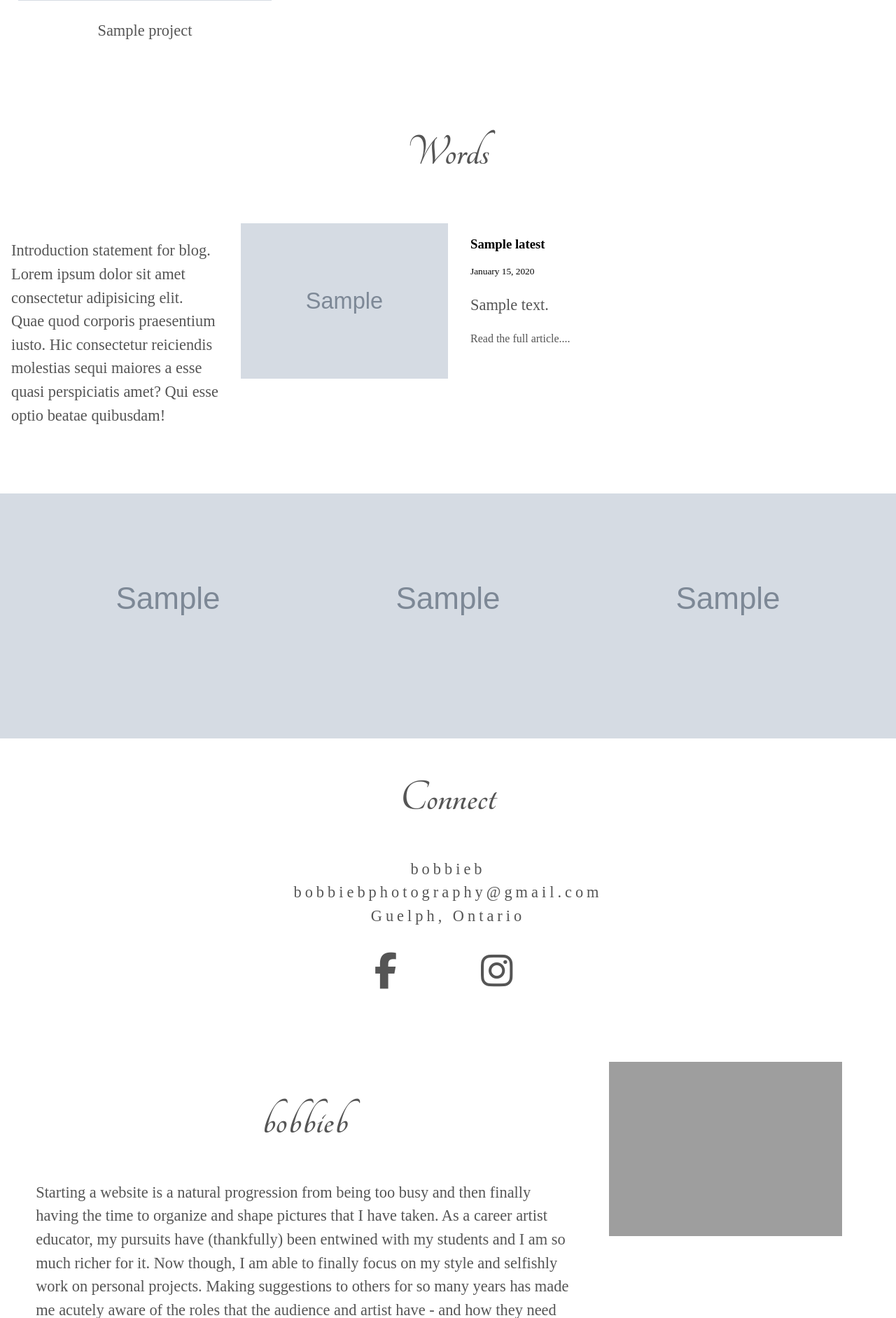
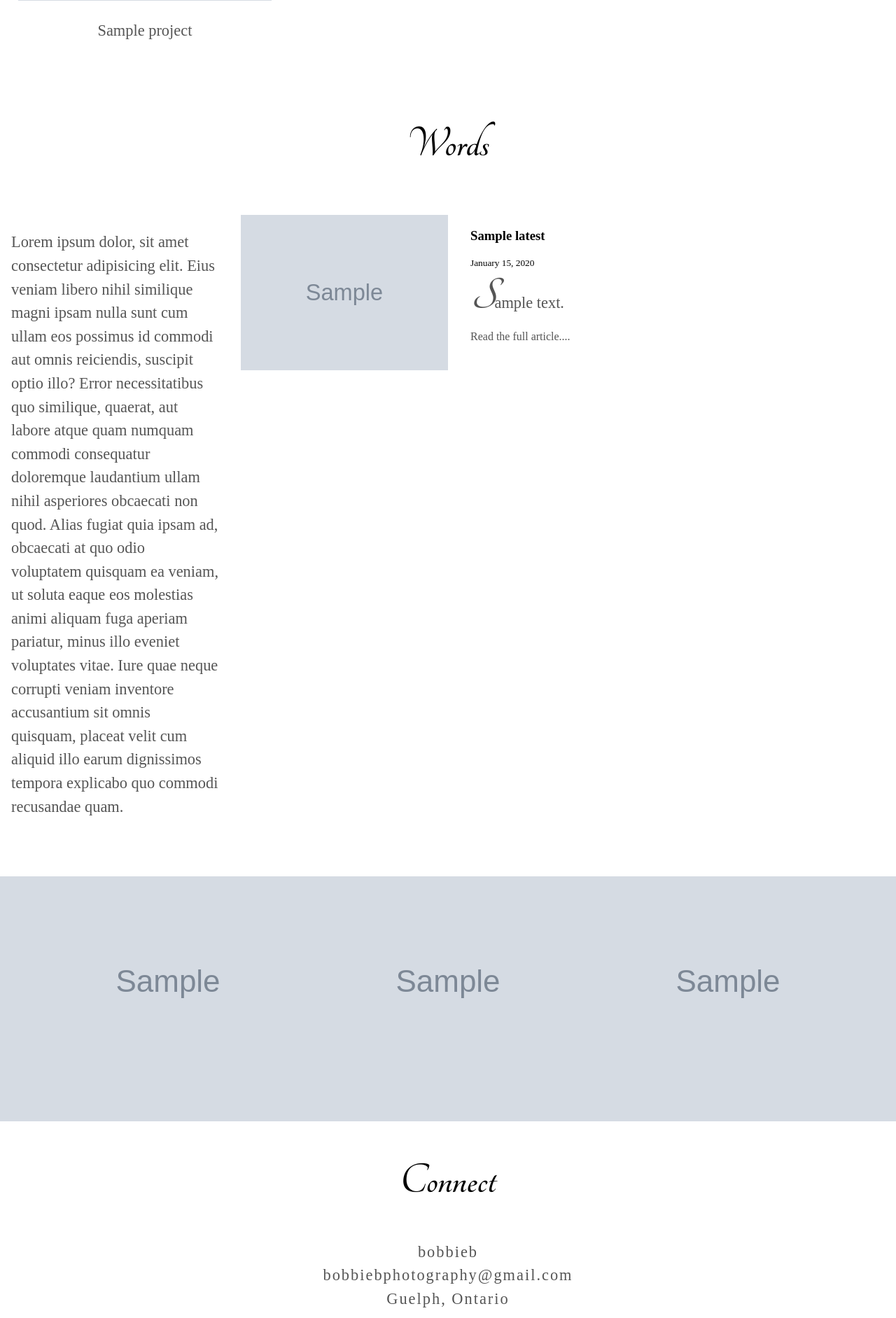
Before and after one commit to emac62/bbp-website, a Django app: template bbpweb/words/templates/words/home.html in a window 1280 px wide. Shown: the part 1267-3150 px from the top of the page at 70% size. Run offline with Django 3.2, Linux system fonts and the light colour scheme; the template is opened without the code that fills it: most values are stand-ins (such as "Sample title", 1, 10 or a date in 2020); grey boxes marked "Sample" are stand-in pictures; some libraries are stand-ins or nearby versions; grey boxes are pictures that could not be loaded.

Commit message:
h2 changes, first letter

```diff
--- a/bbpweb/static/words/css/words.css
+++ b/bbpweb/static/words/css/words.css
@@ -57,13 +57,17 @@ nav:hover ul {
 .left-col {
   width: 60%;
   float: left;
-  margin: 4% 0 4% 4%;
+  margin: 4%;
 }
 
 .sidebar {
   width: 26%;
   float: left;
   margin: 4%;
+}
+
+.sidebar img {
+  vertical-align: middle;
 }
 
 .one-third-port {
@@ -94,9 +98,14 @@ nav:hover ul {
   text-align: center;
 }
 
+#about {
+  display: flex;
+  flex-direction: row;
+}
+
 .contact p {
   text-align: center;
-  letter-spacing: 5px;
+  letter-spacing: 2px;
 }
 
 .contact a {
@@ -110,7 +119,7 @@ a.catalogue:hover {
 
 .clearfix {
   clear: both;
-  height: 3%;
+  height: 1.5%;
 }
 
 .parallax {
@@ -197,6 +206,11 @@ body, html {
   text-align: justify;
 }
 
+.post-content p::first-letter {
+  font-family: 'Tangerine-Bold';
+  font: bold italic 3em / .5 'Tangerine-Bold';
+}
+
 .current-post {
   flex: 5;
 }
@@ -270,7 +284,7 @@ body, html {
 }
 
 .form {
-  width: 50%;
+  width: 75%;
   height: auto;
   background: #e6e6e6;
   border-radius: 8px;
@@ -391,8 +405,8 @@ button:hover {
 h2 {
   font-family: 'Tangerine-Bold';
   font-size: 400%;
-  font-weight: 700;
-  color: #555555;
+  font-weight: 500;
+  color: black;
   text-align: center;
 }
 
--- a/bbpweb/static/words/scss/_cols.scss
+++ b/bbpweb/static/words/scss/_cols.scss
@@ -3,16 +3,22 @@
   align-items: center;
 }
 
+
+
 .left-col {
   width: 60%;
   float: left;
-  margin: 4% 0 4% 4%;
+  margin: 4%;
 }
 
 .sidebar {
   width: 26%;
   float: left;
   margin: 4%;
+}
+
+.sidebar img {
+  vertical-align: middle;
 }
 
 
@@ -49,10 +55,15 @@
 
 }
 
+#about {
+  display: flex;
+  flex-direction: row;
+}
+
 
 .contact p {
   text-align: center;
-  letter-spacing: 5px;
+  letter-spacing: 2px;
 }
 
 .contact a {
@@ -67,5 +78,5 @@ a.catalogue:hover {
 
 .clearfix {
   clear: both;
-  height: 3%;
+  height: 1.5%;
 }
--- a/bbpweb/static/words/scss/_contact_form.scss
+++ b/bbpweb/static/words/scss/_contact_form.scss
@@ -1,5 +1,5 @@
 .form{
-  width:50%;
+  width: 75%;
   height: auto;
   background:#e6e6e6;
   border-radius:8px;
--- a/bbpweb/static/words/scss/_posts.scss
+++ b/bbpweb/static/words/scss/_posts.scss
@@ -29,6 +29,11 @@ body, html {
    text-align: justify;
 
  }
+}
+
+.post-content p::first-letter {
+  font-family: 'Tangerine-Bold';
+  font: bold italic 3em / .5 'Tangerine-Bold';
 }
 
 .current-post {
--- a/bbpweb/static/words/scss/words.scss
+++ b/bbpweb/static/words/scss/words.scss
@@ -27,8 +27,8 @@ $beige-accent: #8A7A67;
 h2 {
   font-family: 'Tangerine-Bold';
   font-size: 400%;
-  font-weight: 700;
-  color: $text-color;
+  font-weight: 500;
+  color: black;
   text-align: center;
 }
 
--- a/bbpweb/words/static/words/scss/_contact_form.scss
+++ b/bbpweb/words/static/words/scss/_contact_form.scss
@@ -1,5 +1,5 @@
 .form{
-  width:50%;
+  width: 75%;
   height: auto;
   background:#e6e6e6;
   border-radius:8px;
--- a/bbpweb/words/static/words/scss/_posts.scss
+++ b/bbpweb/words/static/words/scss/_posts.scss
@@ -29,6 +29,11 @@ body, html {
    text-align: justify;
 
  }
+}
+
+.post-content p::first-letter {
+  font-family: 'Tangerine-Bold';
+  font: bold italic 3em / .5 'Tangerine-Bold';
 }
 
 .current-post {
--- a/bbpweb/words/static/words/scss/words.scss
+++ b/bbpweb/words/static/words/scss/words.scss
@@ -27,8 +27,8 @@ $beige-accent: #8A7A67;
 h2 {
   font-family: 'Tangerine-Bold';
   font-size: 400%;
-  font-weight: 700;
-  color: $text-color;
+  font-weight: 500;
+  color: black;
   text-align: center;
 }
 
--- a/bbpweb/words/templates/words/home.html
+++ b/bbpweb/words/templates/words/home.html
@@ -37,10 +37,14 @@
     </a>
     <div class="posts-intro">
       <div class="words-intro">
-        <p>Introduction statement for blog. Lorem ipsum dolor sit amet consectetur adipisicing elit. Quae quod corporis
-          praesentium iusto. Hic
-          consectetur reiciendis molestias sequi maiores a esse quasi perspiciatis amet? Qui esse optio beatae
-          quibusdam!</p>
+        <p>Lorem ipsum dolor, sit amet consectetur adipisicing elit. Eius veniam libero nihil similique magni ipsam
+          nulla sunt cum ullam eos possimus id commodi aut omnis reiciendis, suscipit optio illo? Error necessitatibus
+          quo similique, quaerat, aut labore atque quam numquam commodi consequatur doloremque laudantium ullam nihil
+          asperiores obcaecati non quod. Alias fugiat quia ipsam ad, obcaecati at quo odio voluptatem quisquam ea
+          veniam, ut soluta eaque eos molestias animi aliquam fuga aperiam pariatur, minus illo eveniet voluptates
+          vitae. Iure quae neque corrupti veniam inventore accusantium sit omnis quisquam, placeat velit cum aliquid
+          illo earum dignissimos tempora explicabo quo commodi recusandae quam.
+        </p>
       </div>
       <div class="words-latest-img">
         <img src="{{ latest.post_image.url }}" alt="">
@@ -70,8 +74,8 @@
 
   <section id="contact">
     <section class="parallax" style="background: url('{{ parallax_img.parallax_image.url }}') fixed top">
-    <div class="parallax-inner">
-    </div>
+      <div class="parallax-inner">
+      </div>
     </section>
     <div class="clearfix"></div>
     <h2>Connect</h2>
@@ -90,19 +94,28 @@
   </section>
   <div class="clearfix"></div>
   <section id="about">
-    <div class="clearfix"></div>
+
     <section class="left-col">
-      <h2>bobbieb</h2>
+      <h2>BobbieB</h2>
 
-      <p>Starting a website is a natural progression from being too busy and then finally having the time to organize and shape pictures that I have taken. As a career artist educator, my pursuits have (thankfully) been entwined with my students and I am so much richer for it. Now though, I am able to finally focus on my style and selfishly work on personal projects. Making suggestions to others for so many years has made me acutely aware of the roles that the audience and artist have - and how they need one another. I am excited and also afraid of the next phase in my artistic journey.</p>
+      <p>Starting a website is a natural progression from being too busy and then finally having the time to organize
+        and shape pictures that I have taken. As a career artist educator, my pursuits have (thankfully) been entwined
+        with my students and I am so much richer for it. Now though, I am able to finally focus on my style and
+        selfishly work on personal projects. Making suggestions to others for so many years has made me acutely aware of
+        the roles that the audience and artist have - and how they need one another. I am excited and also afraid of the
+        next phase in my artistic journey.</p>
 
-</p>
+      </p>
 
-      <p>Having my private artistic expression of photography and words revealed to the world is rather like having the door to the outhouse fly open and not being able to grab the handle in time. But, sharing is the obligation of each artist - as a piece is opened to the world learning about art and ourselves becomes deeper. Join me in the pursuit of honing fine photos and words that investigate particular moments.</p>
-      <p>You will also find that I am open to portrait work and some wedding photography. Send me a note and we can collaborate. </p>
+      <p>Having my private artistic expression of photography and words revealed to the world is rather like having the
+        door to the outhouse fly open and not being able to grab the handle in time. But, sharing is the obligation of
+        each artist - as a piece is opened to the world learning about art and ourselves becomes deeper. Join me in the
+        pursuit of honing fine photos and words that investigate particular moments.</p>
+      <p>You will also find that I am open to portrait work and some wedding photography. Send me a note and we can
+        collaborate. </p>
     </section>
     <section class="sidebar">
-      <img src="{% static 'words/images/bb.png' %}" alt="">
+      <img src="{% static 'words/images/bb.png' %}" alt="BobbieB">
     </section>
   </section>
   <div class="clearfix"></div>
```
Also changed, not shown: bbpweb/words/static/words/css/words.css (+20 -6 lines), bbpweb/words/static/words/scss/_cols.scss (+14 -3 lines).
